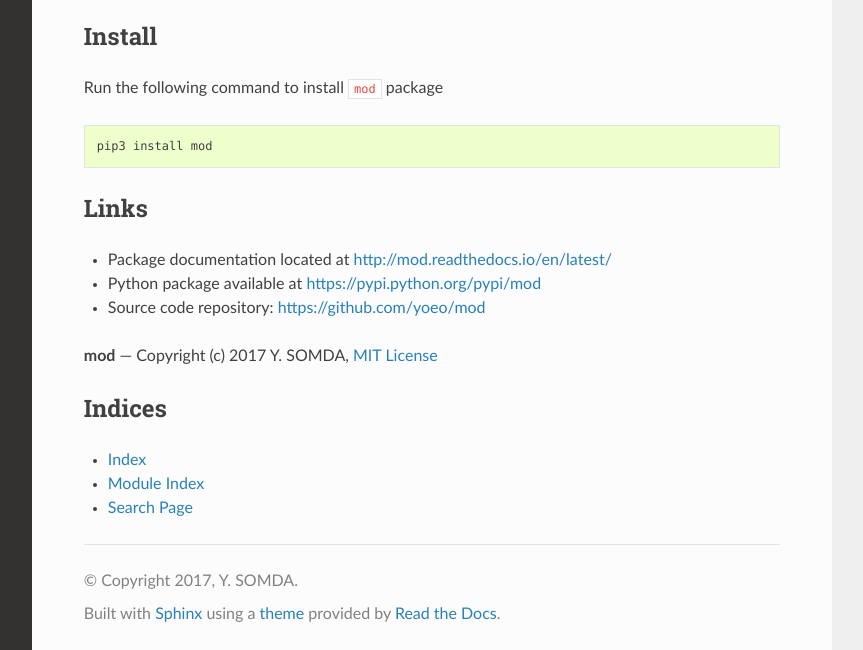
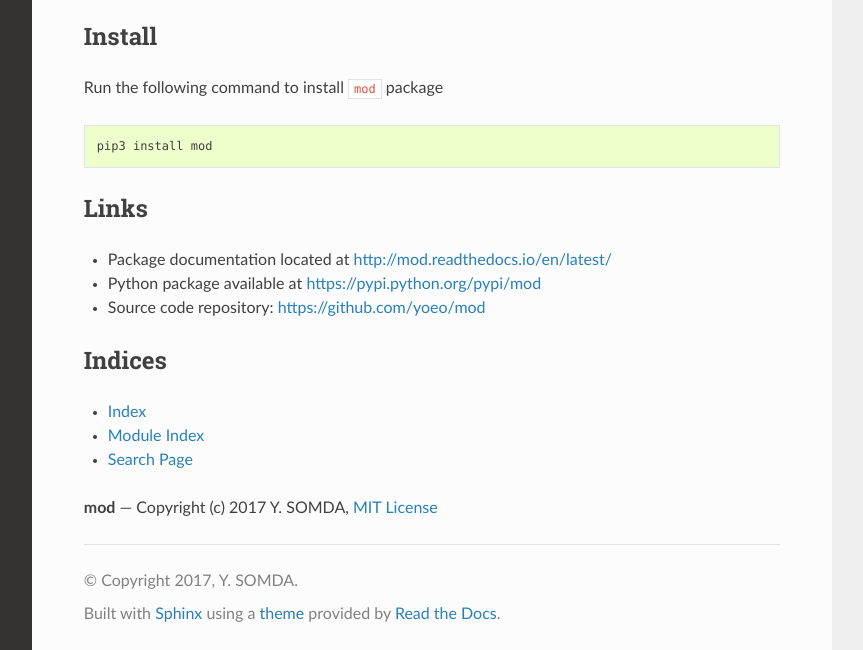
Before and after one commit to yoeo/mod, a Sphinx documentation site: the page built from docs/index.rst, in a window 1280 px wide and 900 px high, scrolled down 1367 px, cut to the strip 250-900 px from the top of the window. Shown: the whole strip, without its empty margins (268-1131 px from the left). Built offline with Sphinx 7.4.7 and the Read the Docs theme 2.0.0, drawn with Linux system fonts in a browser that asks for light colours.

Commit message:
Reorganize doc

```diff
--- a/docs/index.rst
+++ b/docs/index.rst
@@ -105,11 +105,11 @@ Links
 * Python package available at https://pypi.python.org/pypi/mod
 * Source code repository: https://github.com/yoeo/mod
 
-**mod** — Copyright (c) 2017 Y. SOMDA, `MIT License <https://github.com/yoeo/mod/blob/master/LICENSE>`_
-
 Indices
 -------
 
 * :ref:`genindex`
 * :ref:`modindex`
 * :ref:`search`
+
+**mod** — Copyright (c) 2017 Y. SOMDA, `MIT License <https://github.com/yoeo/mod/blob/master/LICENSE>`_
```
